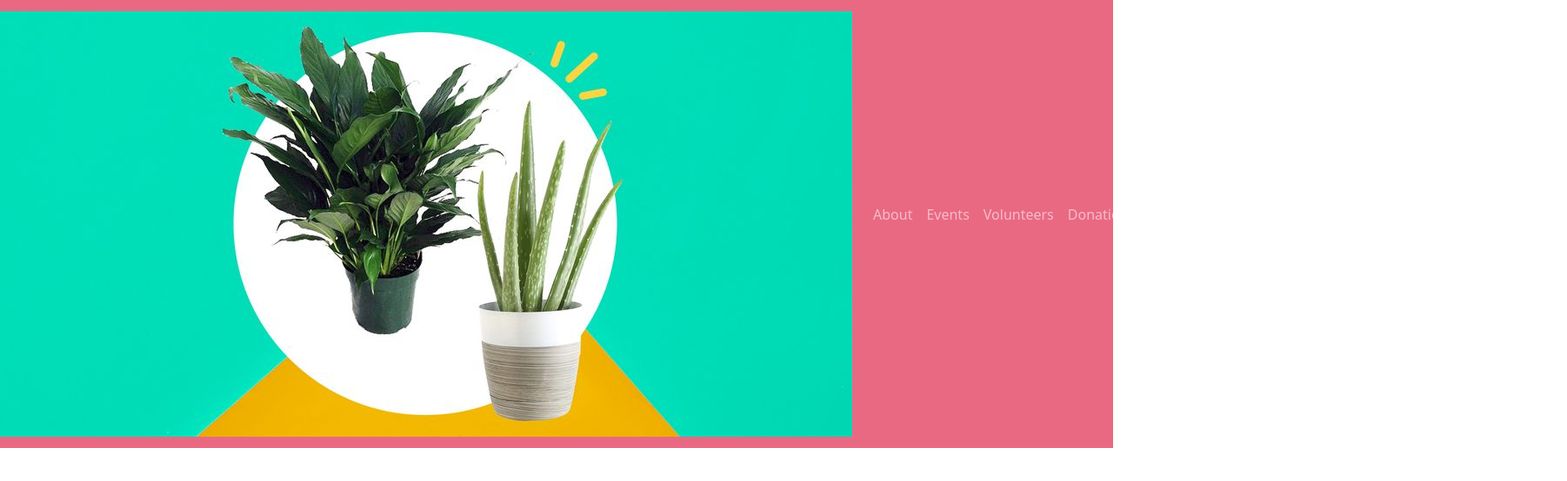
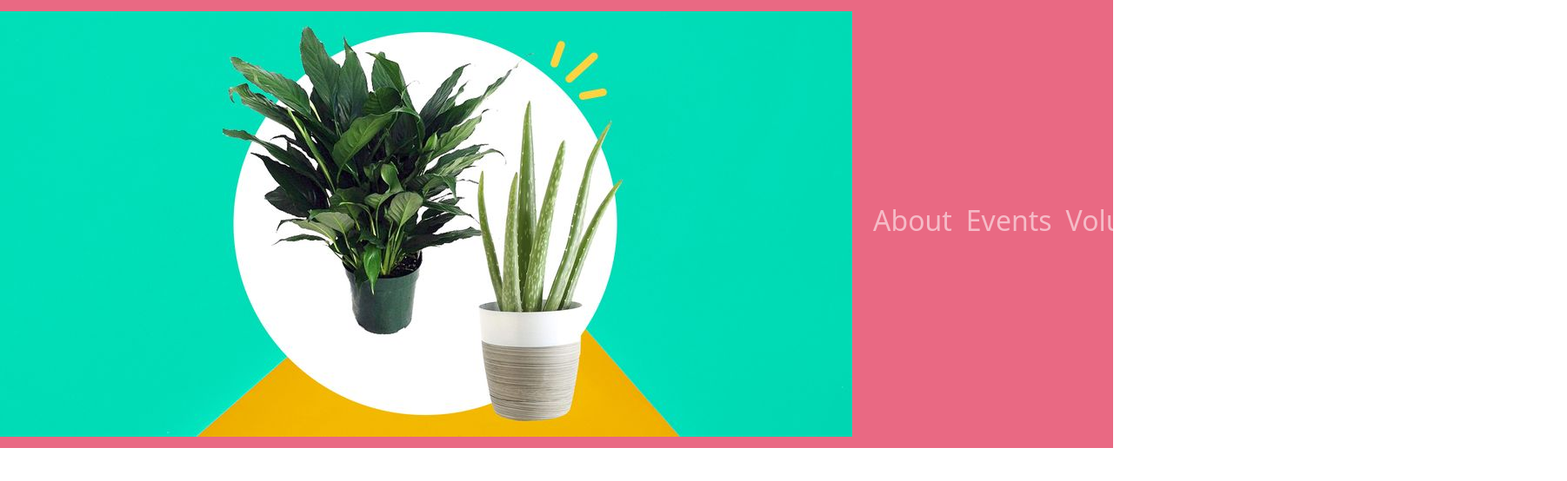
Before and after one commit to faisalmirji123/Fund-Raising-volunteering-the-social-events, a React (Create React App) app: page / in a window 1280 px wide. Shown: the top 554 px of the page at 87% size, 1802 px wide, since content can reach past the window. Built offline with nearby package versions, Linux system fonts and the light colour scheme.

Commit message:
2 files modified

```diff
--- a/src/App.js
+++ b/src/App.js
@@ -12,10 +12,10 @@ function App() {
 
         </Navbar.Brand>
         <Nav>
-          <Nav.Link className="About">About</Nav.Link>
-          <Nav.Link className="Events">Events </Nav.Link>
-          <Nav.Link className="Volunteers">Volunteers </Nav.Link>
-          <Nav.Link className="Donations">Donations </Nav.Link>
+          <Nav.Link className="About"><h2>About</h2></Nav.Link>
+          <Nav.Link className="Events"><h2>Events</h2> </Nav.Link>
+          <Nav.Link className="Volunteers"><h2>Volunteers</h2> </Nav.Link>
+          <Nav.Link className="Donations"><h2>Donations</h2> </Nav.Link>
           <Nav.Link className="Sign "><h2>Login/Register</h2></Nav.Link>
         </Nav>
       </Navbar>
--- a/src/style.css
+++ b/src/style.css
@@ -6,21 +6,26 @@ h1, p {
 }
 
 .Events{
- padding: 10%;
+ padding: 5%;
+
 
 }
 .Volunteers{
- padding: 10%;
+ padding: 5%;
+
 
 }
 .Donations{
- padding: 10%;
+ padding: 5%;
+
 
 }
 
 .About{
-  padding: 10%;
+  padding: 5%;
+
 }
 .Sign {
-  padding: 10%;
+  padding: 5%;
+
 }
```
